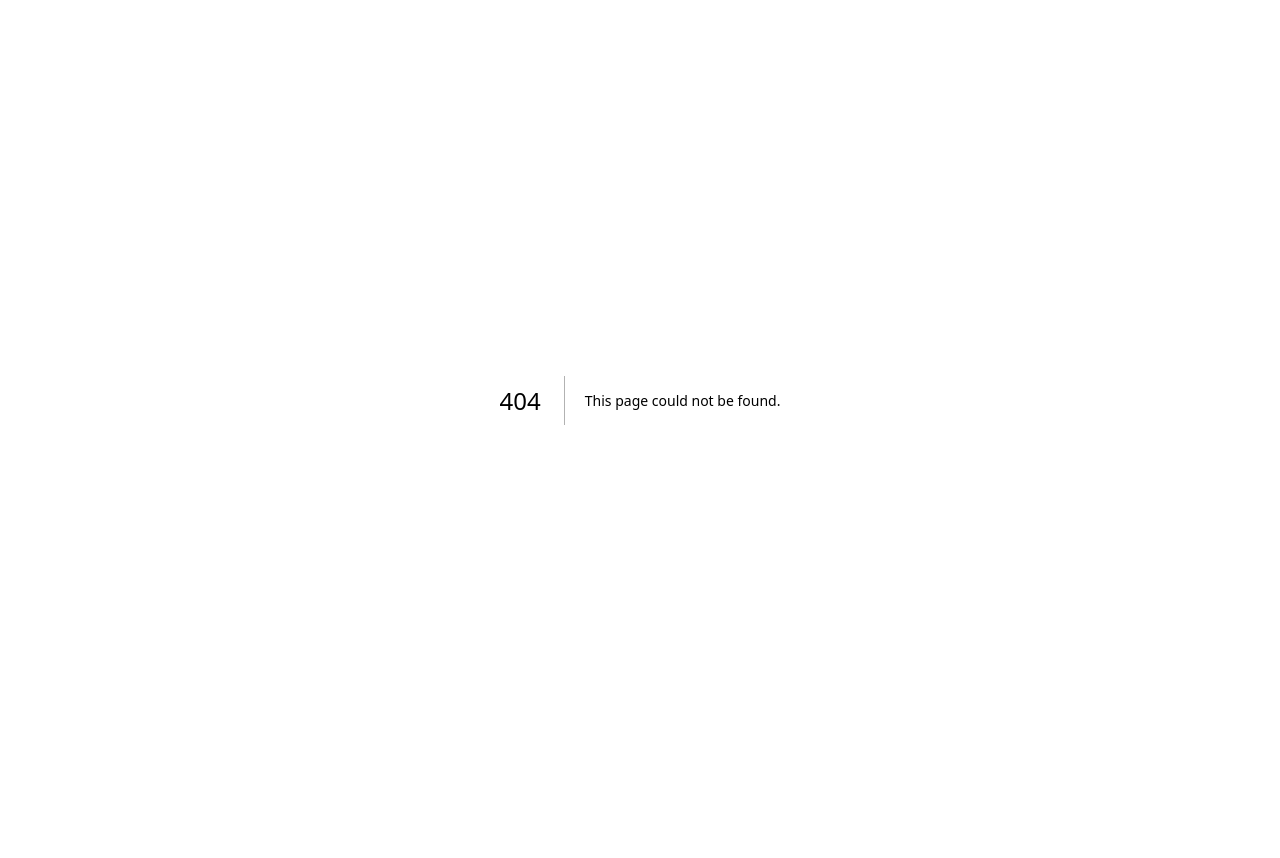
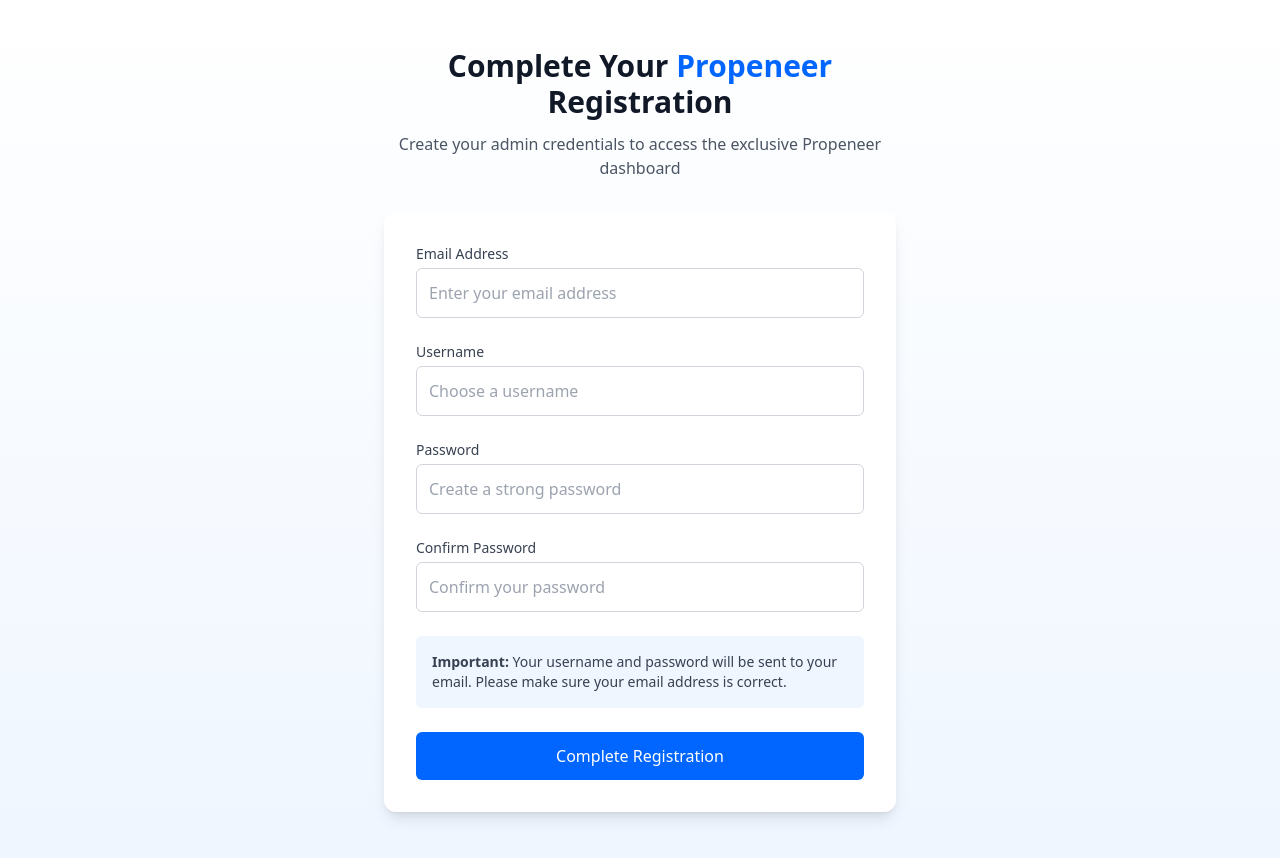
Before and after one commit to LuckyOnoja/GlobalOnlineBanking, a Next.js app: page /propeneer-register in a window 1280 px wide. Before the commit this address had no page. Before the commit the page ends 800 px from the top, so only its background shows below. Built offline with nearby package versions, Linux system fonts and the light colour scheme.

Commit message:
coding .

```diff
--- /dev/null
+++ b/src/app/propeneer-register/page.jsx
@@ -0,0 +1,175 @@
+// app/propeneer-register/page.js
+"use client";
+
+import { useState } from "react";
+import { useForm } from "react-hook-form";
+import { useRouter } from "next/navigation";
+import MainLayout from "../../components/layout/MainLayout";
+import Input from "../../components/ui/Input";
+import Button from "../../components/ui/Button";
+
+export default function PropeneerRegisterPage() {
+  const router = useRouter();
+  const [isLoading, setIsLoading] = useState(false);
+  const [error, setError] = useState("");
+  const [success, setSuccess] = useState(false);
+
+  const {
+    register,
+    handleSubmit,
+    formState: { errors },
+    watch,
+  } = useForm();
+  const password = watch("password", "");
+
+  const onSubmit = async (data) => {
+    setIsLoading(true);
+    setError("");
+
+    try {
+      // This would call your API to register the user
+      // const response = await fetch('/api/propeneer/register', {
+      //   method: 'POST',
+      //   headers: { 'Content-Type': 'application/json' },
+      //   body: JSON.stringify(data)
+      // });
+
+      // Simulate API call with timeout
+      await new Promise((resolve) => setTimeout(resolve, 1500));
+
+      setSuccess(true);
+
+      // After 2 seconds, redirect to login
+      setTimeout(() => {
+        router.push("/propeneer-login");
+      }, 2000);
+    } catch (error) {
+      console.error("Registration error:", error);
+      setError("Failed to register. Please try again.");
+    } finally {
+      setIsLoading(false);
+    }
+  };
+
+  return (
+    <MainLayout>
+      <div className="min-h-screen bg-gradient-to-b from-white to-blue-50 py-12 px-4 sm:px-6 lg:px-8">
+        <div className="max-w-lg mx-auto">
+          <div className="text-center mb-8">
+            <h1 className="text-3xl font-bold text-gray-900">
+              Complete Your <span className="text-primary-500">Propeneer</span>{" "}
+              Registration
+            </h1>
+            <p className="mt-3 text-gray-600">
+              Create your admin credentials to access the exclusive Propeneer
+              dashboard
+            </p>
+          </div>
+
+          <div className="bg-white rounded-xl shadow-lg p-8">
+            {success ? (
+              <div className="text-center py-8">
+                <div className="w-16 h-16 bg-green-100 rounded-full flex items-center justify-center mx-auto mb-4">
+                  <svg
+                    className="h-8 w-8 text-green-500"
+                    xmlns="http://www.w3.org/2000/svg"
+                    fill="none"
+                    viewBox="0 0 24 24"
+                    stroke="currentColor"
+                  >
+                    <path
+                      strokeLinecap="round"
+                      strokeLinejoin="round"
+                      strokeWidth={2}
+                      d="M5 13l4 4L19 7"
+                    />
+                  </svg>
+                </div>
+                <h3 className="text-xl font-semibold text-gray-900 mb-2">
+                  Registration Successful!
+                </h3>
+                <p className="text-gray-600 mb-4">
+                  Your account has been created successfully. Your login
+                  credentials have been sent to your email.
+                </p>
+                <p className="text-sm text-gray-500">
+                  Redirecting to login page...
+                </p>
+              </div>
+            ) : (
+              <form onSubmit={handleSubmit(onSubmit)} className="space-y-6">
+                {error && (
+                  <div className="bg-red-50 border border-red-200 text-red-700 px-4 py-3 rounded-md">
+                    {error}
+                  </div>
+                )}
+
+                <Input
+                  label="Email Address"
+                  name="email"
+                  type="email"
+                  placeholder="Enter your email address"
+                  register={register}
+                  required
+                  error={errors.email}
+                />
+
+                <Input
+                  label="Username"
+                  name="username"
+                  type="text"
+                  placeholder="Choose a username"
+                  register={register}
+                  required
+                  error={errors.username}
+                />
+
+                <Input
+                  label="Password"
+                  name="password"
+                  type="password"
+                  placeholder="Create a strong password"
+                  register={register}
+                  required
+                  error={errors.password}
+                />
+
+                <Input
+                  label="Confirm Password"
+                  name="confirmPassword"
+                  type="password"
+                  placeholder="Confirm your password"
+                  register={() =>
+                    register("confirmPassword", {
+                      required: "Confirm Password is required",
+                      validate: (value) =>
+                        value === password || "Passwords don't match",
+                    })
+                  }
+                  error={errors.confirmPassword}
+                />
+
+                <div className="bg-blue-50 p-4 rounded-md">
+                  <p className="text-sm text-gray-700">
+                    <span className="font-semibold">Important:</span> Your
+                    username and password will be sent to your email. Please
+                    make sure your email address is correct.
+                  </p>
+                </div>
+
+                <Button
+                  type="submit"
+                  variant="primary"
+                  fullWidth
+                  disabled={isLoading}
+                >
+                  {isLoading ? "Creating Account..." : "Complete Registration"}
+                </Button>
+              </form>
+            )}
+          </div>
+        </div>
+      </div>
+    </MainLayout>
+  );
+}
```
